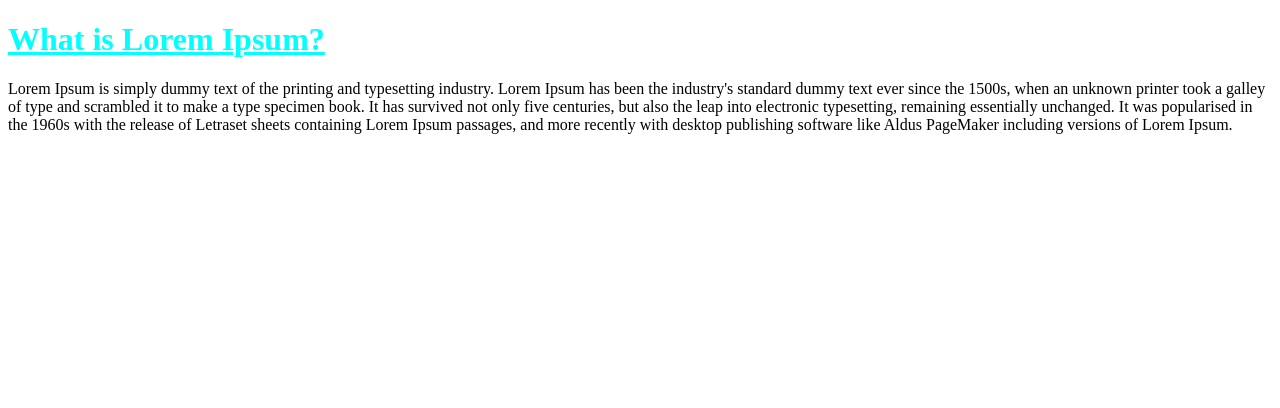
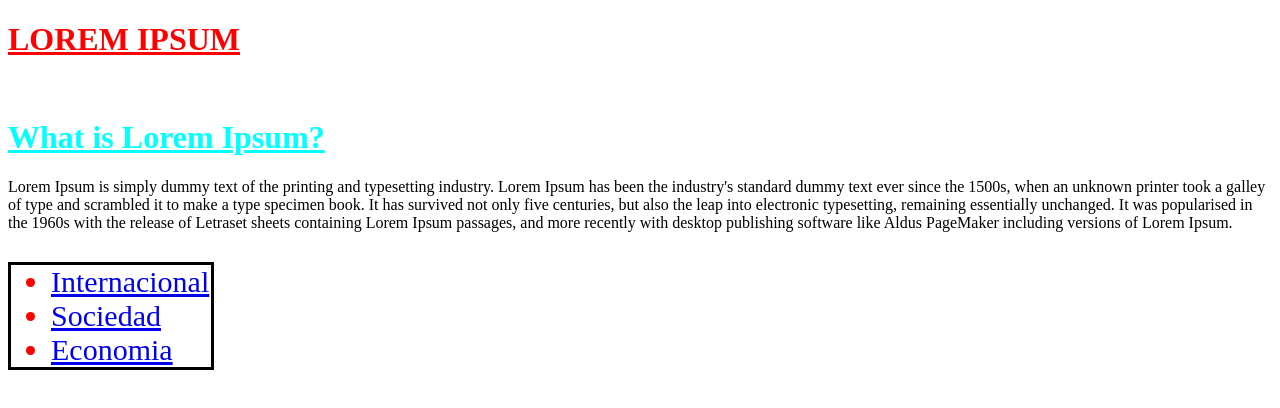
Before and after one commit to DylanMolinaAmariles/periodico, a plain HTML site: page Index.html in a window 1280 px wide. Drawn offline with Linux system fonts and the light colour scheme.

Commit message:
indexModificado

```diff
--- a/Index.html
+++ b/Index.html
@@ -6,7 +6,8 @@
     <link rel="stylesheet" href="../periodico/estilos.css">
   </head>
   <body>
-
+   <h1 class = titulo1>LOREM IPSUM</h1>
+   <br>
     <h1 class="titulo"> What is Lorem Ipsum?</h1>
     <p>
       Lorem Ipsum is simply dummy text of the printing and
@@ -19,5 +20,10 @@
       desktop publishing software like Aldus PageMaker including versions of
       Lorem Ipsum.
     </p>
+   <ul class="lista">
+      <li class="l1"><a href="../periodico/internacional.html">Internacional</a></li>
+      <li class="l1"><a href="../periodico/sociedad.html">Sociedad</a></li>
+      <li class="l1"><a href="../periodico/economia.html">Economia</a></li>
+   </ul>
   </body>
 </html>
--- a/estilos.css
+++ b/estilos.css
@@ -3,10 +3,26 @@
     text-decoration: underline;
 }
 
+.titulo1{
+    text-decoration: underline;
+    color :red;
+}
+
 article{
-border: solid;
+    border: solid;
 }
 
 .subtitulo{
     text-decoration: underline;
 }
+
+.lista{
+    border: solid;
+    width: 160px;
+    font-size: 30px;
+
+}
+
+.l1{
+    color: red;
+}
```
